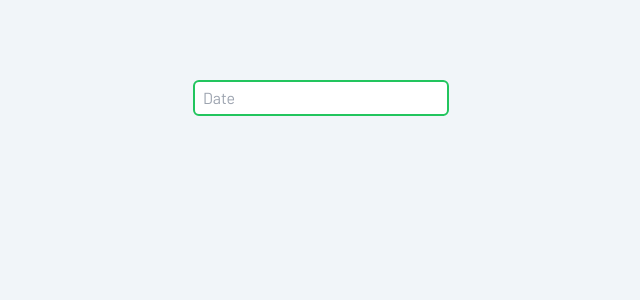
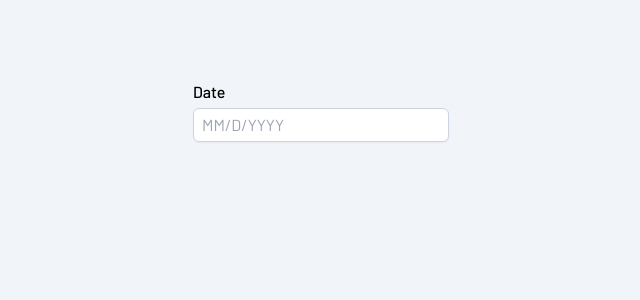
Before and after one commit to omidkazemi1/React-Date-Picker-Calendar, a React (Create React App) app: page / in a window 1280 px wide. Shown: the top 300 px of the page, without its empty margins (319-959 px from the left). Built offline with nearby package versions, Linux system fonts and the light colour scheme.

Commit message:
input styles

```diff
--- a/package.json
+++ b/package.json
@@ -40,6 +40,8 @@
   "devDependencies": {
     "autoprefixer": "^10.4.7",
     "postcss": "^8.4.14",
+    "prettier": "^2.7.1",
+    "prettier-plugin-tailwindcss": "^0.1.11",
     "tailwindcss": "^3.1.3"
   }
 }
--- a/src/App.jsx
+++ b/src/App.jsx
@@ -1,9 +1,17 @@
+import { useState } from "react";
 import DatePicker from "./components/DatePicker";
 
 function App() {
+    const [pickedDate, setPickedDate] = useState(null);
+
     return (
-        <div className="flex justify-center py-20 min-h-screen font-barlow bg-slate-100 dark:bg-slate-800">
-            <DatePicker placeholder="Date" />
+        <div className="flex min-h-screen justify-center bg-slate-100 py-20 font-barlow dark:bg-slate-800">
+            <DatePicker
+                label={"Date"}
+                placeholder="MM/D/YYYY"
+                pickedDate={pickedDate}
+                onPickDate={setPickedDate}
+            />
         </div>
     );
 }
--- a/src/components/Calendar/index.jsx
+++ b/src/components/Calendar/index.jsx
@@ -4,7 +4,8 @@ import WeekDays from "./WeekDays";
 import MonthDays from "./MonthDays";
 import { AnimatePresence, motion } from "framer-motion";
 
-const Calendar = forwardRef(({ open, pickedDate, onChangePickedDate }, ref) => {
+const Calendar = forwardRef(
+    ({ open, pickedDate, onChangePickedDate, onClose }, ref) => {
         const [currentDate, setCurrentDate] = useState(() => {
             const date = new Date();
             date.toLocaleDateString("fa-IR");
@@ -34,15 +35,17 @@ const Calendar = forwardRef(({ open, pickedDate, onChangePickedDate }, ref) => {
 
         const pickDateHandler = date => {
             onChangePickedDate(new Date(date));
+            setTimeout(() => onClose(), 200);
         };
 
         const todayHandler = () => {
             const todayDate = new Date();
             todayDate.setHours(0, 0, 0, 0);
-        onChangePickedDate(todayDate);
 
             todayDate.getTime() !== currentDate.getTime() &&
                 setCurrentDate(todayDate);
+
+            pickDateHandler(todayDate);
         };
 
         return (
@@ -80,6 +83,7 @@ const Calendar = forwardRef(({ open, pickedDate, onChangePickedDate }, ref) => {
                 )}
             </AnimatePresence>
         );
-});
+    }
+);
 
 export default Calendar;
--- a/src/components/DatePicker/index.jsx
+++ b/src/components/DatePicker/index.jsx
@@ -1,11 +1,9 @@
-import { AnimatePresence } from "framer-motion";
 import React, { useRef, useState } from "react";
 import Calendar from "../Calendar";
 import Input from "../Input";
 
-const DatePicker = ({ placeholder }) => {
+const DatePicker = ({ placeholder, label, pickedDate, onPickDate }) => {
     const [isOpenDatePicker, setIsOpenDatePicker] = useState(false);
-    const [pickedDate, setPickedDate] = useState(null);
     const datePickerRef = useRef(null);
     const inputRef = useRef(null);
     let inputValue = pickedDate
@@ -32,22 +30,28 @@ const DatePicker = ({ placeholder }) => {
         }
     };
 
+    const closeCalendarHandler = () => {
+        setIsOpenDatePicker(false);
+    };
+
     return (
         <div className="relative">
             <Input
                 ref={inputRef}
+                label={label}
                 placeholder={placeholder}
                 value={inputValue}
                 onFocus={focusHandler}
                 onChange={event => event.preventDefault()}
-                className="w-64 py-1 px-2 rounded-md outline-none border-2 transition-all duration-75 border-green-500 focus:bg-green-50 dark:bg-slate-900 dark:border-cyan-700 dark:text-cyan-50 dark:focus:bg-slate-700"
+                className="w-64 rounded-md border-2 border-green-500 py-1 px-2 outline-none transition-all duration-75 focus:bg-green-50 dark:border-cyan-700 dark:bg-slate-900 dark:text-cyan-50 dark:focus:bg-slate-700"
             />
 
             <Calendar
                 ref={datePickerRef}
                 open={isOpenDatePicker}
                 pickedDate={pickedDate}
-                onChangePickedDate={setPickedDate}
+                onChangePickedDate={onPickDate}
+                onClose={closeCalendarHandler}
             />
         </div>
     );
--- a/src/components/Input/index.jsx
+++ b/src/components/Input/index.jsx
@@ -1,15 +1,18 @@
 import React, { forwardRef } from "react";
 
-const Input = forwardRef(({ placeholder, value, onFocus }, ref) => {
+const Input = forwardRef(({ placeholder, label, value, onFocus }, ref) => {
     return (
+        <div className="flex flex-col">
+            <label className="mb-1 font-medium">{label}</label>
             <input
                 ref={ref}
                 placeholder={placeholder}
                 value={value}
                 onFocus={onFocus}
                 onChange={event => event.preventDefault()}
-            className="w-64 py-1 px-2 rounded-md outline-none border-2 transition-all duration-75 border-green-500 focus:bg-green-50 dark:bg-slate-900 dark:border-cyan-700 dark:text-cyan-50 dark:focus:bg-slate-700"
+                className="w-64 rounded-md border border-slate-300 py-1 px-2 shadow-sm outline-none transition-all duration-75 hover:border-slate-400 focus:border-green-400 focus:shadow-green-300 dark:border-cyan-700 dark:bg-slate-900 dark:text-cyan-50 dark:focus:bg-slate-700"
             />
+        </div>
     );
 });
 
```
Also changed, not shown: 1 other file (tests, documents, lock files or other folders). Lines whose indentation alone changed are shown as unchanged.
